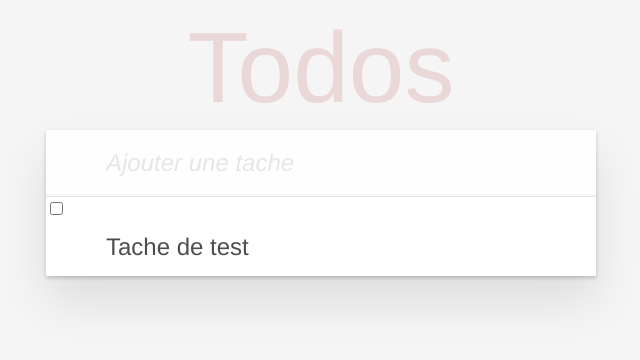
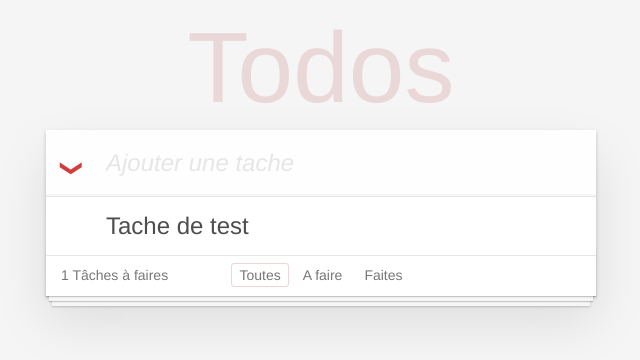
Before and after one commit to AnstettVictor/vueJsTodoList, a Vue app: page / in a window 1280 px wide. Shown: the top 360 px of the page, without its empty margins (319-959 px from the left). Built offline with nearby package versions, Linux system fonts and the light colour scheme.

Commit message:
ajout methode computed all done

```diff
--- a/src/components/Todos.vue
+++ b/src/components/Todos.vue
@@ -6,15 +6,25 @@
             <input type="text" class="new-todo" placeholder="Ajouter une tache" v-model="newTodo" @keyup.enter="addTodo">
         </header>
         <div class="main">
+            <input type="checkbox" class="toggle-all" v-model="allDone">
             <ul class="todo-list">
-                <li class="todo" v-for="todo in todos" :class="{completed: todo.completed }">
+                <li class="todo" v-for="todo in filteredTodos" :class="{completed:todo.completed}">
                     <div class="view">
-                        <input  class="togle" type="checkbox" v-model="todo.completed">
+                        <input type="checkbox" v-model="todo.completed" class="toggle" >
                         <label>{{todo.name}}</label>
                     </div>
                 </li>
             </ul>
         </div>
+        <footer class="footer">
+            <span class="todo-count"><strong>{{ remaining }}</strong> Tâches à faires</span>
+            <ul class="filters">
+
+                <li><a href="#" :class="{selected: filter === 'all'}" @click.prevent="filter = 'all'" >Toutes</a></li>
+                <li><a href="#" :class="{selected: filter === 'todo'}" @click.prevent="filter ='todo'">A faire</a></li>
+                <li><a href="#" :class="{selected: filter === 'done'}"  @click.prevent="filter = 'done'">Faites</a></li>
+            </ul>
+        </footer>
     </section>
 </template>
 
@@ -23,11 +33,13 @@
 export default {
     data () {
         return {
+
             todos: [{
                 name: 'Tache de test',
                 completed: false,
             }],
-            newTodo: ''
+            newTodo: '',
+            filter: 'all'
         }
     },
     methods: {
@@ -38,6 +50,29 @@ export default {
             })
             this.newTodo= ''
         }
+    },
+    computed: {
+         allDone: {
+        get () {
+          return this.remaining === 0
+        },
+        set (value) {
+          this.todos.forEach(todo => {
+            todo.completed = value
+          })
+        }
+      },
+        remaining () {
+            return this.todos.filter(todo => !todo.completed).length
+        },
+        filteredTodos () {
+            if(this.filter === 'todo') {
+                return this.todos.filter(todo => !todo.completed)
+            } else if (this.filter === 'done') {
+                return this.todos.filter(todo => todo.completed)
+            }
+            return this.todos
+        }
     }
 }
 </script>
--- a/src/components/todos.css
+++ b/src/components/todos.css
@@ -134,7 +134,7 @@ label[for='toggle-all'] {
 .toggle-all:before {
   content: '❯';
   font-size: 22px;
-  color: #e6e6e6;
+  color: #d13d3d;
   padding: 10px 27px 10px 27px;
 }
 
@@ -151,7 +151,7 @@ label[for='toggle-all'] {
 .todo-list li {
   position: relative;
   font-size: 24px;
-  border-bottom: 1px solid #ededed;
+  border-bottom: 1px solid #d13d3d;
 }
 
 .todo-list li:last-child {
```
